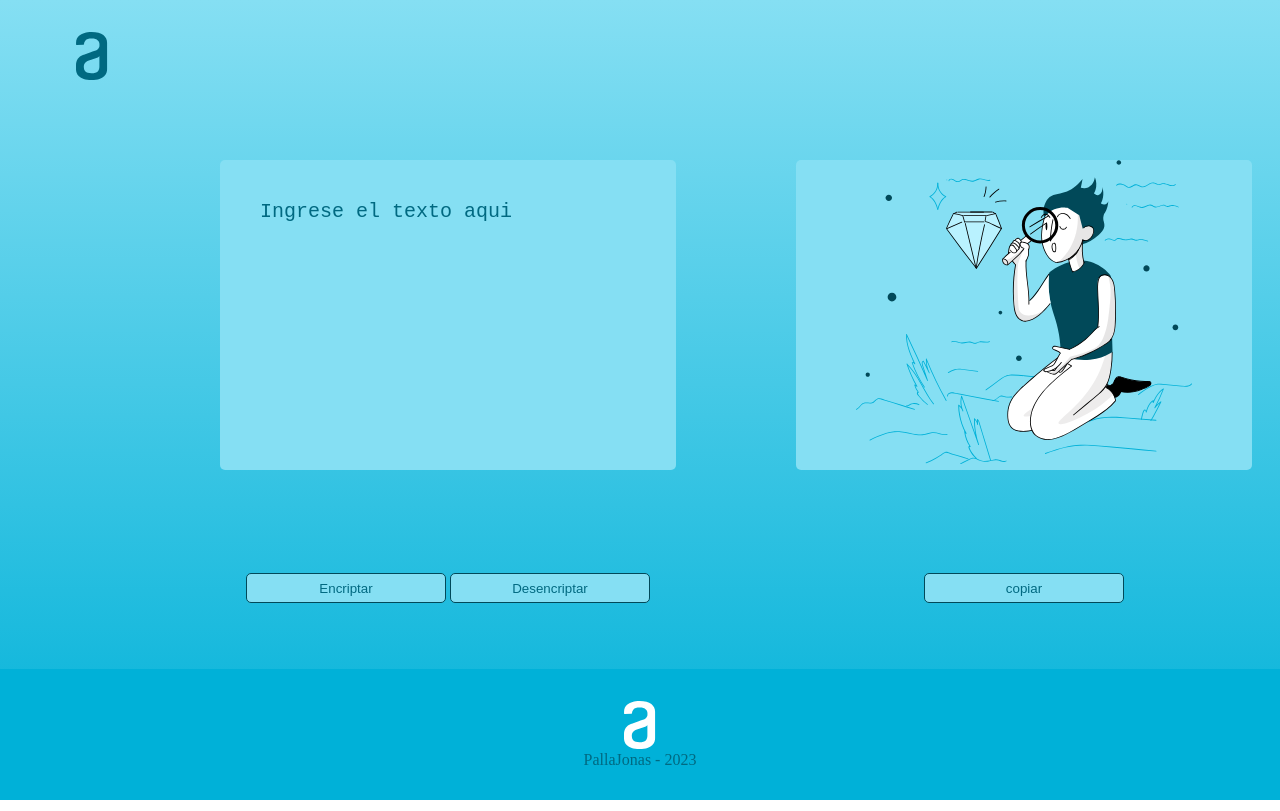
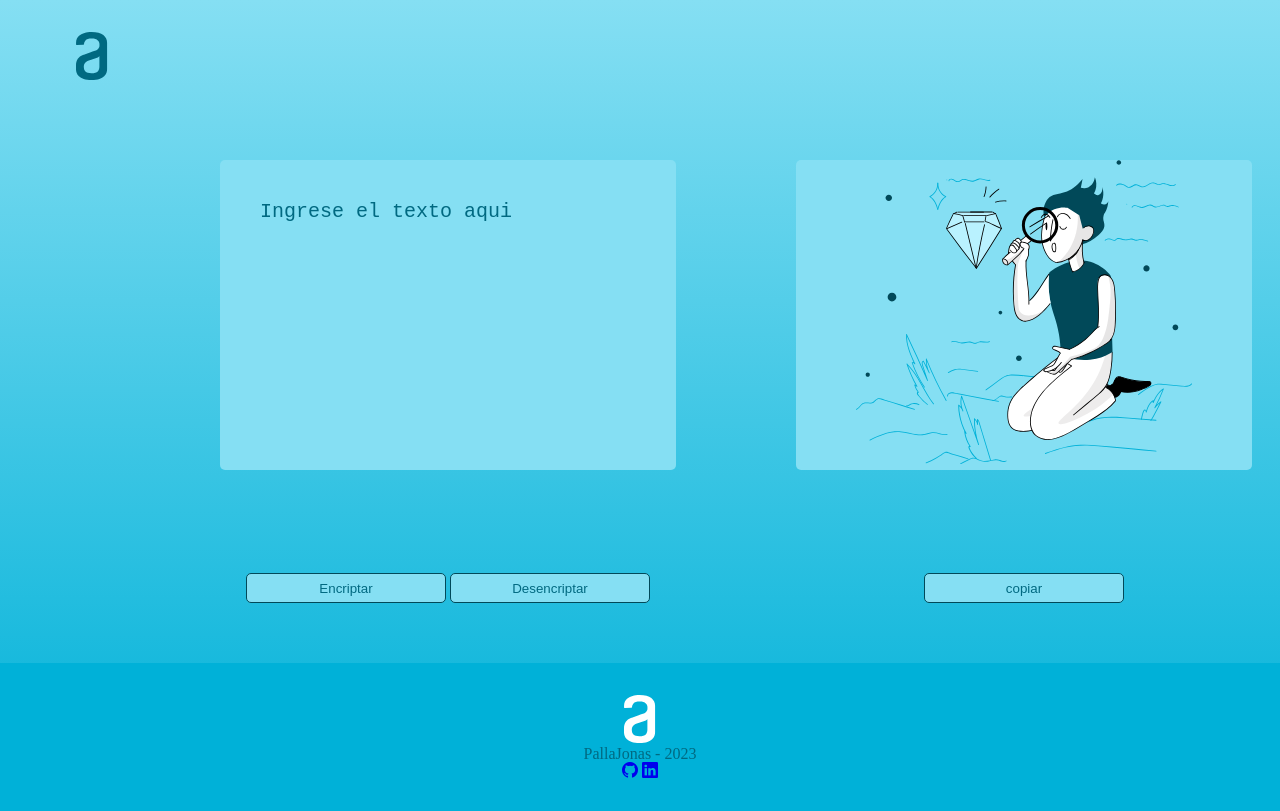
Before and after one commit to jonas-palla/encriptador-de-texto-jonas-palla, a plain HTML site: page index.html in a window 1280 px wide. Drawn offline with nearby package versions, Linux system fonts and the light colour scheme.

Commit message:
agregar liks a redes sociales

```diff
--- a/index.html
+++ b/index.html
@@ -7,17 +7,19 @@
     <title>Encriptador de texto</title>
     <link rel="icon" href="imagenes/Logosvg.svg">
     <link rel="stylesheet" href="reset.css">
+    <link rel="stylesheet" href="https://cdn.jsdelivr.net/npm/bootstrap-icons@1.10.5/font/bootstrap-icons.css">
     <link rel="stylesheet" href="style.css">
+
 
 </head>
 
 <body>
     <Header>
     <h1> <a href="https://www.aluracursos.com/?gclid=CjwKCAjw3POhBhBQEiwAqTCuBiRA2DbJS1h
-        Yh2EsV-teIr0yLbNpHOauxpn8qOqOd29a5ACntM9VrhoC4SAQAvD_BwE"><img src="imagenes/Logosvg.svg" alt="logo alura"></a></h1>
+        Yh2EsV-teIr0yLbNpHOauxpn8qOqOd29a5ACntM9VrhoC4SAQAvD_BwE"  target="_blank"><img src="imagenes/Logosvg.svg" alt="logo alura"></a></h1>
 </Header>
 <main>
-        <section class="entrada">
+        <article class="entrada">
             <div class="box">
                 <textarea name="textarea" id="textareaInput" placeholder="Ingrese el texto aqui"
                 cols="30" rows="10"></textarea>
@@ -28,25 +30,28 @@
                 <input id="Encriptar" class="button" type="button" value="Encriptar">
                 <input id="Desencriptar" class="button" type="button" value="Desencriptar">
             </div>
-    </section>
+        </article>
 
-       <section class="salida">
+       <article class="salida">
+
            <div class="box">
             <div class="place-holder" id="muñeco"><img src="imagenes/Muñeco.svg" alt="muñeco">
             </div>
            <textarea readonly name="textarea" id="textareaOutput" placeholder=""
            cols="30" rows="10"></textarea>
 
-        </div>
+
         <div class="position-copy">
            <input class="button" id="copy"  type="button" value="copiar">
         </div>
 
-    </section>
+       </article>
     </main>
-    <footer>
-        <img src="imagenes/logoclaro.svg" alt="logo alura">
+    <footer><a href="https://www.aluracursos.com/?gclid=CjwKCAjw3POhBhBQEiwAqTCuBiRA2DbJS1h
+        Yh2EsV-teIr0yLbNpHOauxpn8qOqOd29a5ACntM9VrhoC4SAQAvD_BwE" target="_blank"><img src="imagenes/logoclaro.svg" alt="logo alura"></a>
         <p class="copyright">PallaJonas - 2023</p>
+        <a href="https://github.com/jonas-palla"target="_blank"><i class="bi bi-github"></i></a>
+        <a href="https://www.linkedin.com/in/jonas-palla/"  target="_blank"><i class="bi bi-linkedin"></i></a>
     </footer>
     <script src="javascript.js"></script>
 </body>
```
